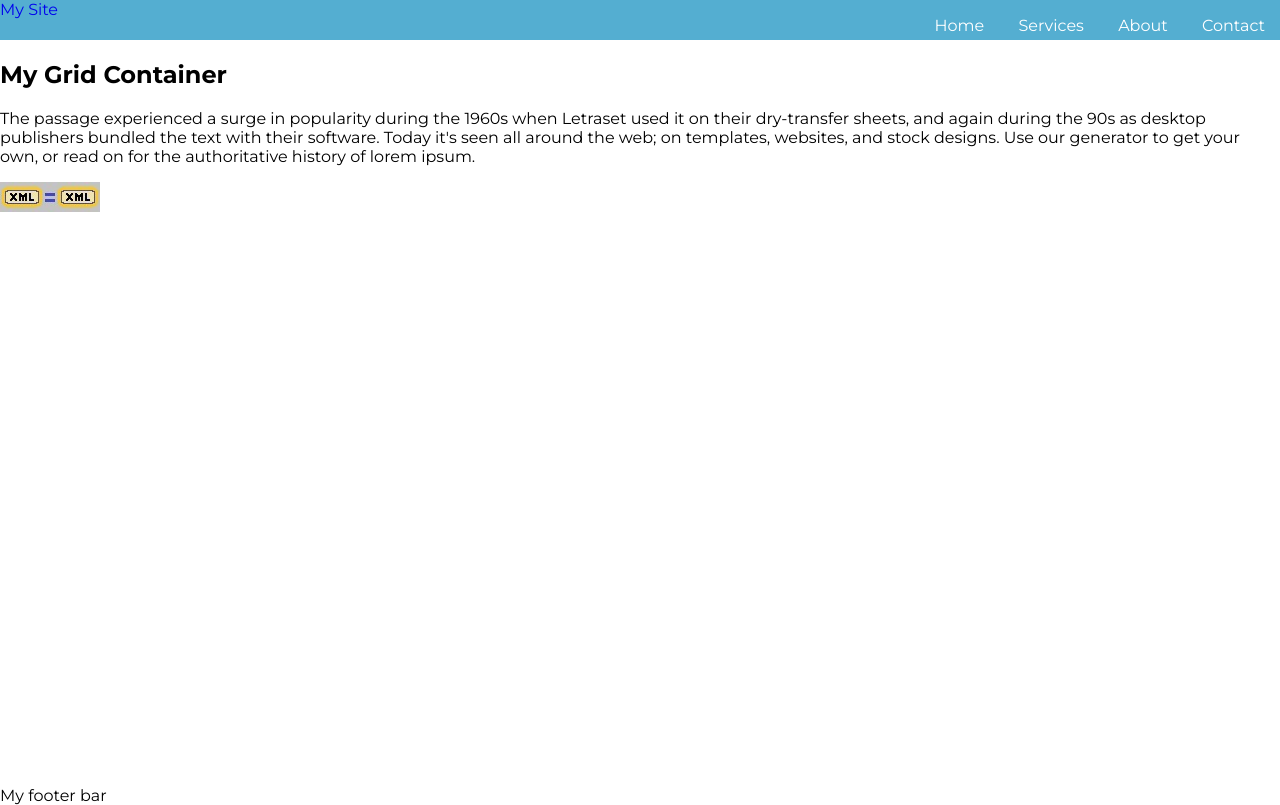
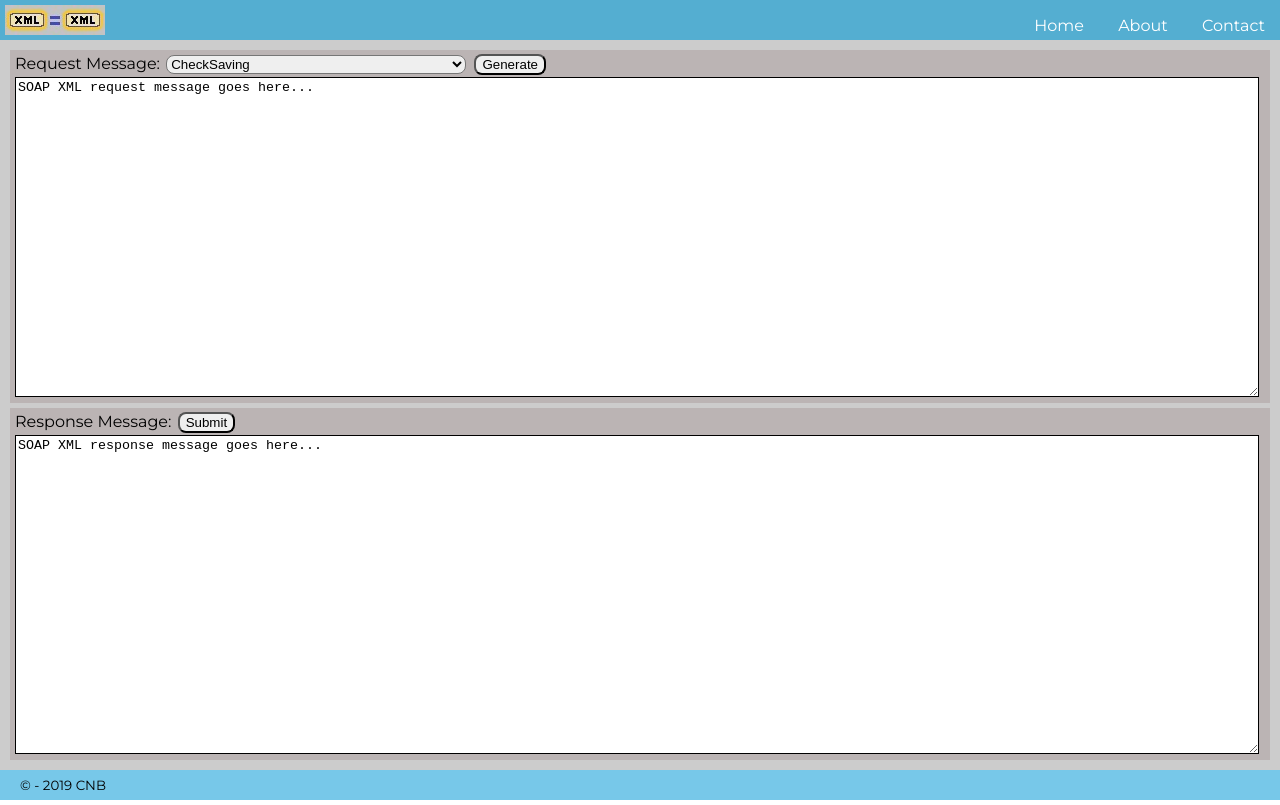
Before and after one commit to randywhitaker/cssgridsite, a plain HTML site: page Index.html in a window 1280 px wide. Drawn offline with Linux system fonts and the light colour scheme.

Commit message:
update site

```diff
--- a/Index.html
+++ b/Index.html
@@ -1,32 +1,46 @@
 <!DOCTYPE html>
-<html>
+<html lang="en">
 <head>
-    <meta charset="utf-8" />
-    <meta name="viewport" content="width=device-width, initial-scale=1.0" />
-    <title>Sample CSS Grid</title>
-    <link rel="stylesheet" href="./css/main.css" />
+  <meta charset="UTF-8">
+  <meta name="viewport" content="width=<device-width>, initial-scale=1.0">
+  <meta http-equiv="X-UA-Compatible" content="ie=edge">
+  <title>Document</title>
+  <link rel="stylesheet" type="text/css" href="./css/main.css">
 </head>
 <body>
   <header class="site-header">
-        <a href="#" id="site-logo">My Site</a>
+    <a href="#" id="bander">
+        <img src="./images/Bander.jpg" title="site image">
+    </a>
     <nav>
       <ul>
-                <li><a href="#">Home</a></li>
-                <li><a href="#">Services</a></li>
-                <li><a href="#">About</a></li>
-                <li><a href="#">Contact</a></li>
+        <li><a href="#home">Home</a></li>
+        <li><a href="#about">About</a></li>
+        <li><a href="#contact">Contact</a></li>
       </ul>
     </nav>
   </header>
-    <section id="page-container">
-        <div id="content">
-            <h1>My Grid Container</h1>
-            <p>The passage experienced a surge in popularity during the 1960s when Letraset used it on their dry-transfer sheets, and again during the 90s as desktop publishers bundled the text with their software. Today it's seen all around the web; on templates, websites, and stock designs. Use our generator to get your own, or read on for the authoritative history of lorem ipsum.</p>
+  <div class="site-container">
+    <form>
+      <label>Request Message:</label>
+      <select>
+        <option>CheckSaving</option>
+      </select>
+      <button>Generate</button><br>
+      <textarea>
+SOAP XML request message goes here...
+      </textarea>
+    </form>
+    <form>
+      <label>Response Message:</label>
+      <button>Submit</button><br>
+      <textarea>
+SOAP XML response message goes here...
+      </textarea>
+    </form>
   </div>
-        <img id="bander" src="./images/Bander.jpg" title="site image">
-    </section>
-    <footer>
-        <p>My footer bar</p>
+  <footer class="site-footer">
+    <small>&copy; - 2019 CNB</small>
   </footer>
 </body>
 </html>
```
Lines whose indentation alone changed are shown as unchanged.
